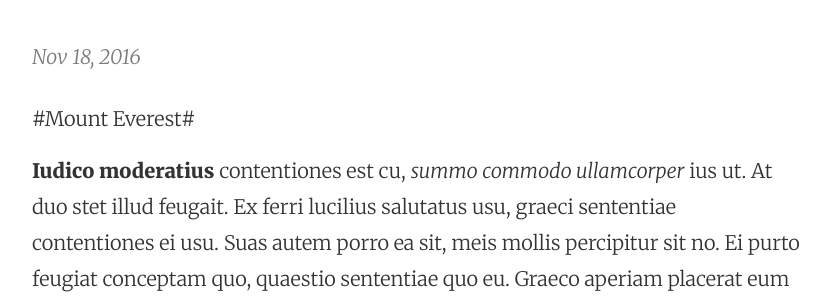
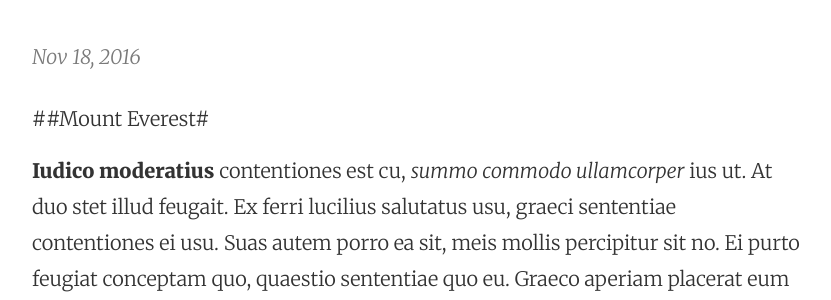
Before and after one commit to vpribeiro73/vpribeiro73.github.io, a Jekyll site: the page built from _posts/2016-11-18-fifth-post-mount-everst.markdown, in a window 1280 px wide. Shown: the part 398-698 px from the top of the page, without its empty margins (224-1055 px from the left). Built offline with Jekyll 4.4.1, drawn with Linux system fonts in a browser that asks for light colours.

```diff
--- a/_posts/2016-11-18-fifth-post-mount-everst.markdown
+++ b/_posts/2016-11-18-fifth-post-mount-everst.markdown
@@ -6,7 +6,7 @@ tags: [Fifth, Post, Mount, Everst]
 categories: [adventure]
 permalink: fifth-post-mount-everest-by-vpribeiro73
 ---
-#Mount Everest#
+##Mount Everest#
 
 **Iudico moderatius** contentiones est cu, *summo commodo ullamcorper* ius ut. At duo stet illud feugait. Ex ferri lucilius salutatus usu, graeci sententiae contentiones ei usu. Suas autem porro ea sit, meis mollis percipitur sit no. Ei purto feugiat conceptam quo, quaestio sententiae quo eu. Graeco aperiam placerat eum id, eam te vidit liber laudem, te viris electram patrioque sit.
 
```
